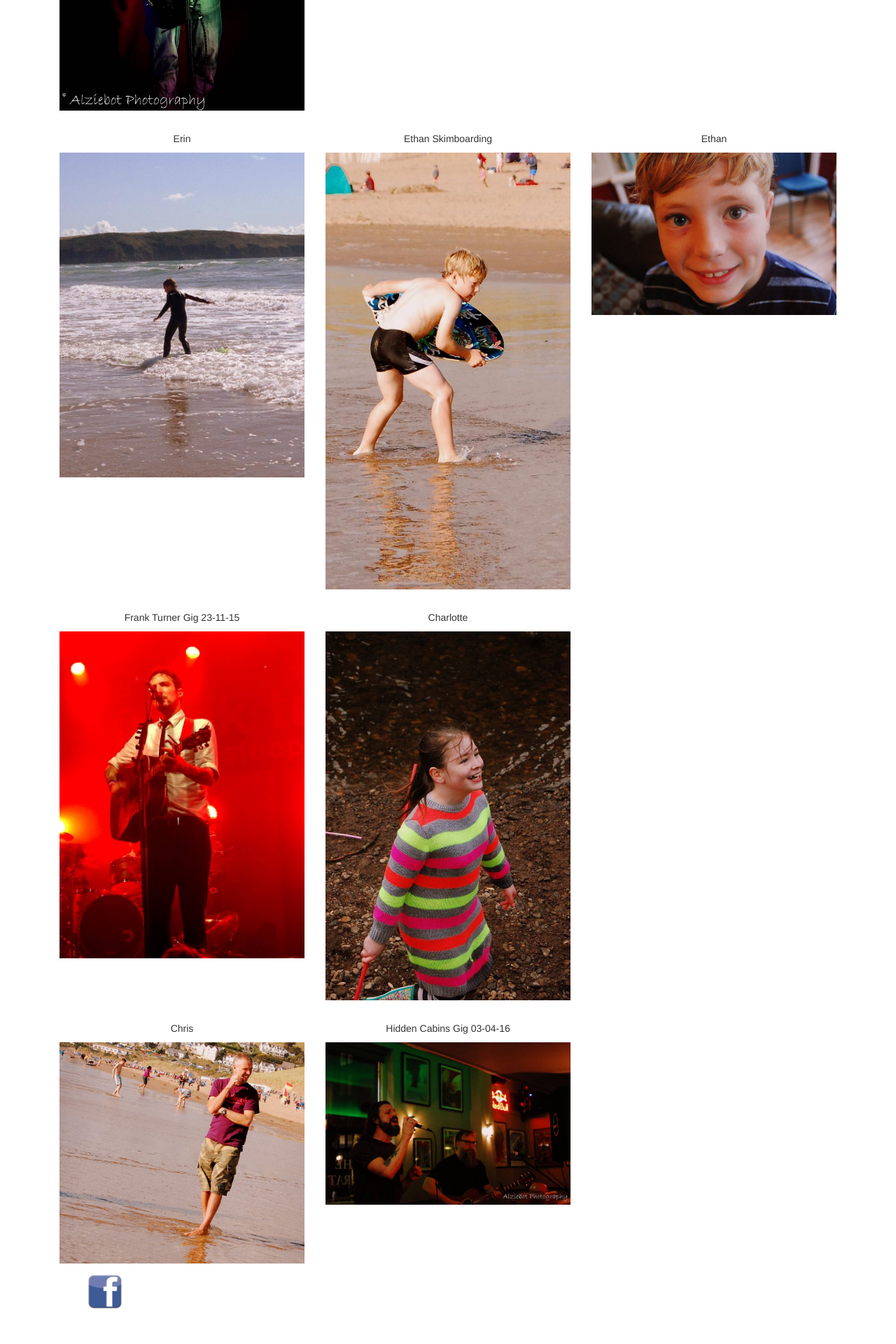
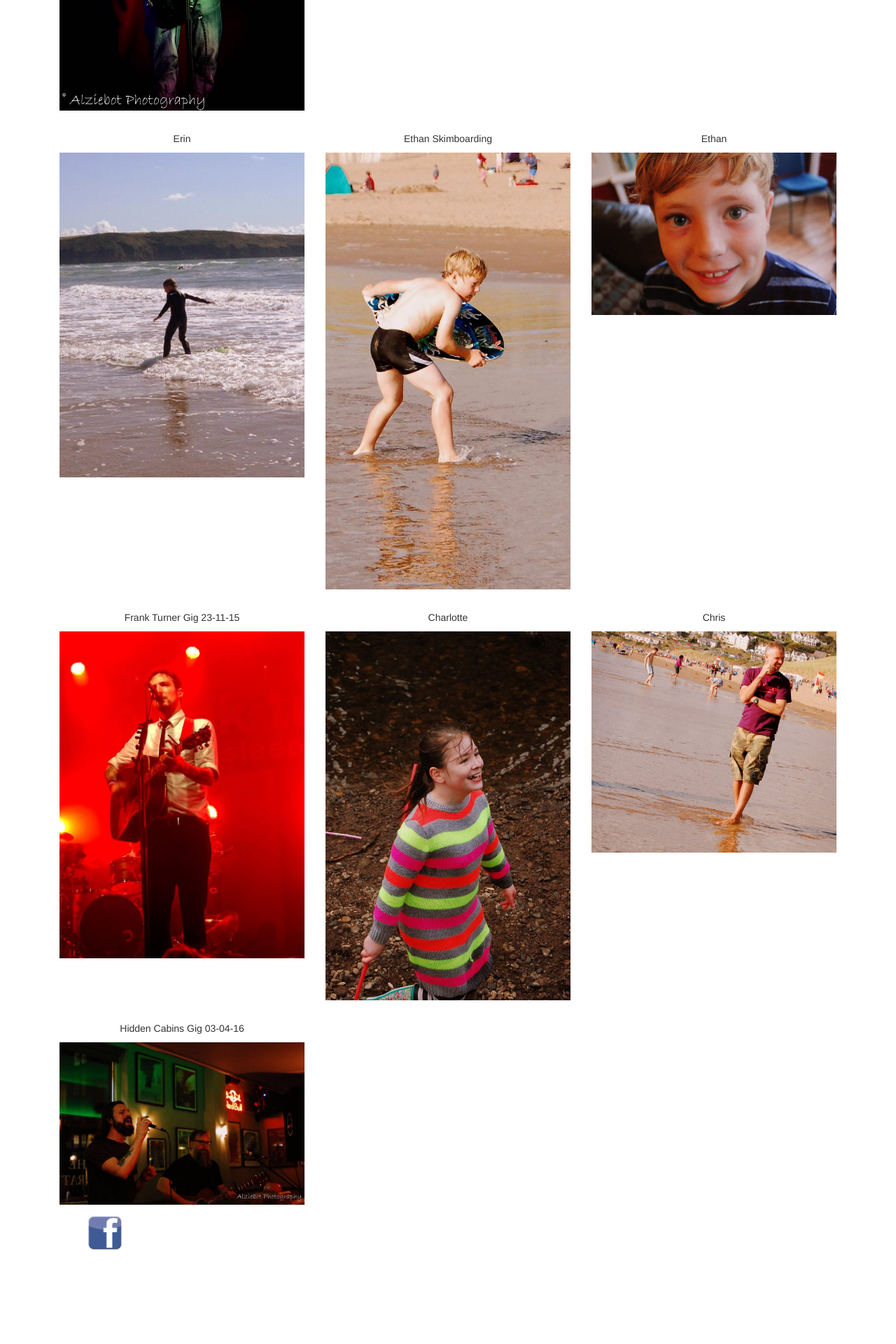
Before and after one commit to alziebotphotographyco/alziebotphotographyco.github.io, a Jekyll site: the page myart.html, which Jekyll copies as it is, in a window 1280 px wide. Shown: the part 1974-3894 px from the top of the page at 70% size. Built offline with Jekyll 4.4.1, drawn with Linux system fonts in a browser that asks for light colours; after the commit the page ends 3810 px from its top, so only the background shows below that.

Commit message:
Update myart.html

```diff
--- a/myart.html
+++ b/myart.html
@@ -104,12 +104,12 @@
 			<p>Charlotte</p>
 			<a href="image/myart/15.jpg"><img width="350px" src="image/myart/15.jpg"/></a>
 		</figure>
-	</div>
-	<div id="image" class="row">
 		<figure class="col-sm-4">
 			<p>Chris</p>
 			<a href="image/myart/16.jpg"><img width="350px" src="image/myart/16.jpg"/></a>
 		</figure>
+	</div>
+	<div id="image" class="row">
 		<figure class="col-sm-4">
 			<p>Hidden Cabins Gig 03-04-16</p>
 			<a href="image/myart/17.jpg"><img width="350px" src="image/myart/17.jpg"/></a>
```
